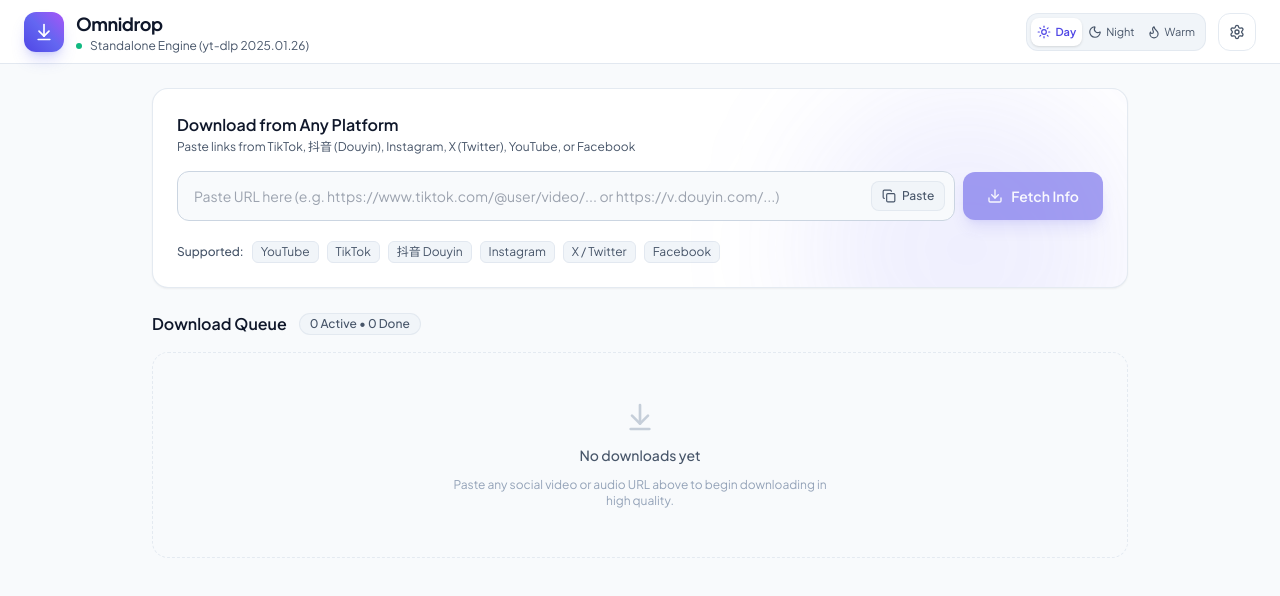
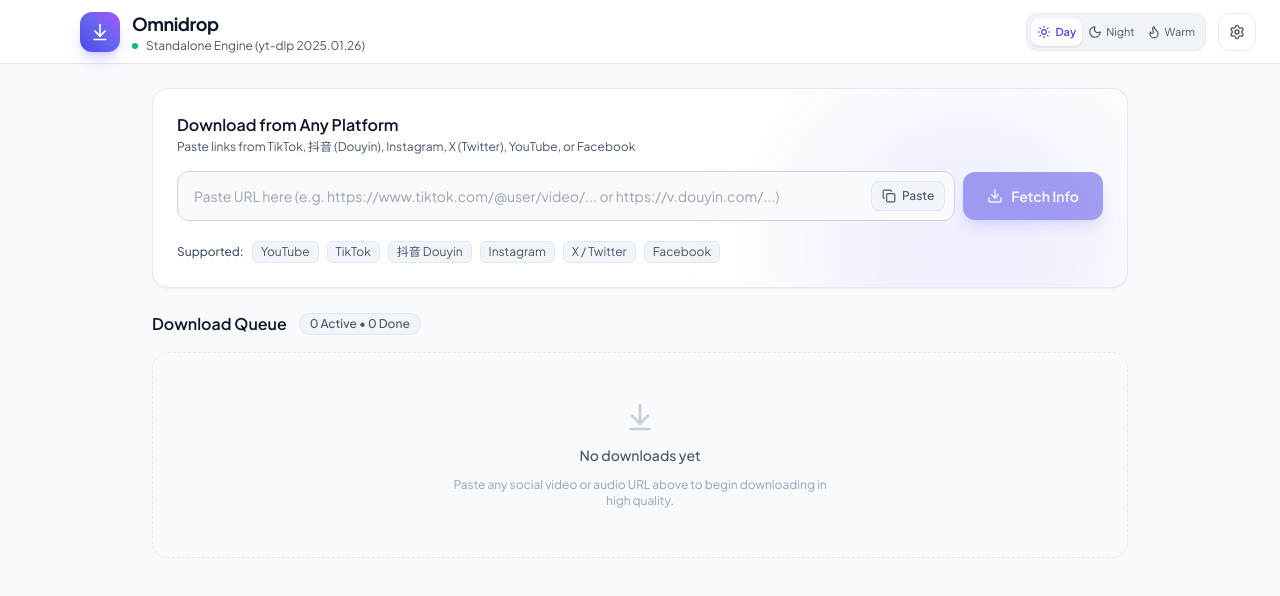
Before and after one commit to billy1030/downloader, a React (Vite) app in the folder frontend/: page / in a window 1280 px wide. Shown: the top 596 px of the page. Built offline with nearby package versions, Linux system fonts and the light colour scheme.

Commit message:
fix(ui): add safe area offset for macOS traffic light window controls

```diff
--- a/frontend/src/App.tsx
+++ b/frontend/src/App.tsx
@@ -140,8 +140,11 @@
   return (
     <div className={`flex flex-col h-screen ${t.bg} ${t.textPrimary} transition-colors duration-200`}>
       {/* Top Navbar */}
-      <header className={`h-16 border-b ${t.headerBorder} ${t.headerBg} backdrop-blur-md px-6 flex items-center justify-between z-10 shrink-0`}>
-        <div className="flex items-center gap-3">
+      <header
+        style={{ '--wails-draggable': 'drag' } as any}
+        className={`h-16 border-b ${t.headerBorder} ${t.headerBg} backdrop-blur-md pl-20 pr-6 flex items-center justify-between z-10 shrink-0 select-none`}
+      >
+        <div style={{ '--wails-draggable': 'no-drag' } as any} className="flex items-center gap-3">
           <div className={`w-10 h-10 rounded-xl flex items-center justify-center shadow-lg transition-colors ${
             currentTheme === 'warm'
               ? 'bg-gradient-to-tr from-amber-600 to-amber-500 shadow-amber-500/25'
@@ -160,7 +163,7 @@
           </div>
         </div>
 
-        <div className="flex items-center gap-3">
+        <div style={{ '--wails-draggable': 'no-drag' } as any} className="flex items-center gap-3">
           {/* Theme Quick Switcher */}
           <div className={`flex items-center p-1 rounded-xl border ${t.cardBorder} ${t.bgSubtle}`}>
             <button
```
Also changed, not shown: 5 other files (tests, documents, lock files or other folders).
